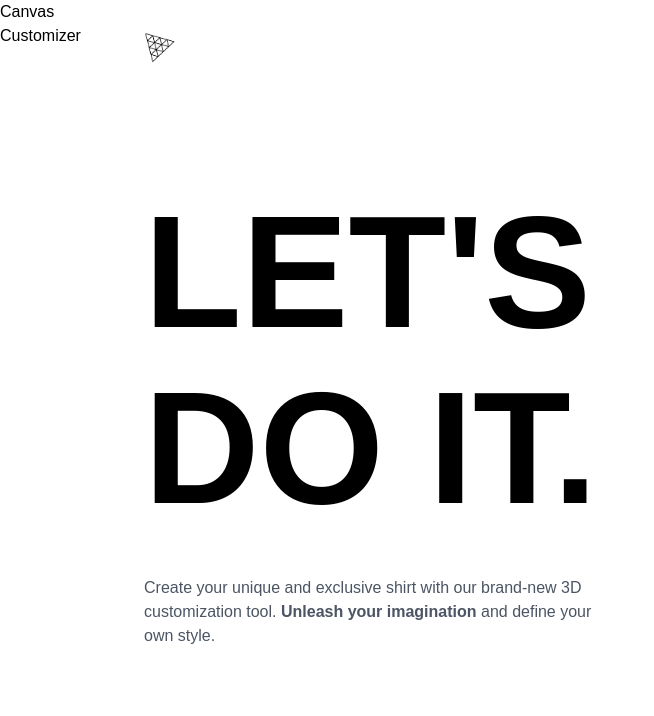
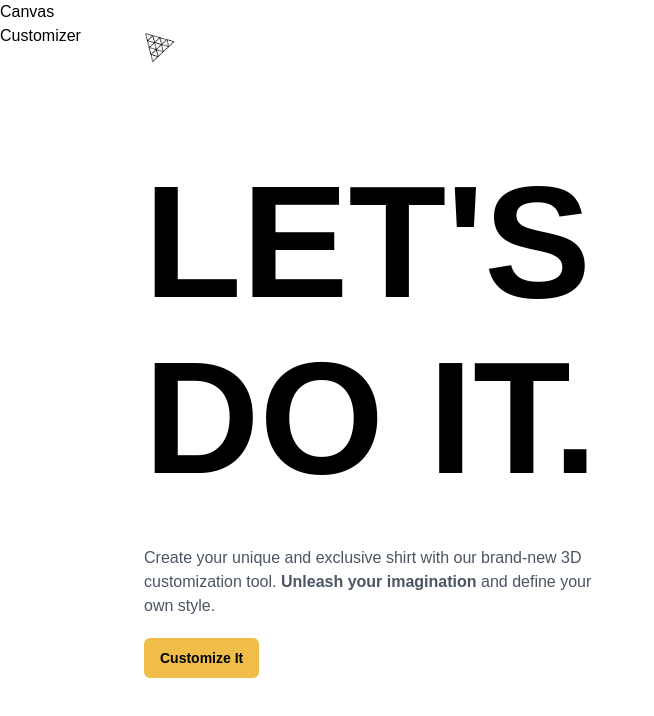
Before and after one commit to JorgeDaSilva72/AI-Powered-Threejs, a React (Vite) app in the folder client/: page / in a window 1280 px wide. Shown: the top 716 px of the page, without its empty margins (0-654 px from the left). Built offline with nearby package versions, Linux system fonts and the light colour scheme; a web font is replaced by a local one.

Commit message:
Création du composant CustomButton et fin de création de la page home

```diff
--- /dev/null
+++ b/client/src/components/CustomButton.jsx
@@ -0,0 +1,36 @@
+import React from 'react'
+import { useSnapshot } from 'valtio';
+
+import state from '../store';
+import { getContrastingColor } from '../config/helpers';
+
+const CustomButton = ({ type, title, customStyles, handleClick }) => {
+  const snap = useSnapshot(state);
+
+  const generateStyle = (type) => {
+    if(type === 'filled') {
+      return {
+        backgroundColor: snap.color,
+        color: getContrastingColor(snap.color)
+      }
+    } else if(type === "outline") {
+      return {
+        borderWidth: '1px',
+        borderColor: snap.color,
+        color: snap.color
+      }
+    }
+  }
+
+  return (
+    <button
+      className={`px-2 py-1.5 flex-1 rounded-md ${customStyles}`}
+      style={generateStyle(type)}
+      onClick={handleClick}
+    >
+      {title}
+    </button>
+  )
+}
+
+export default CustomButton
--- /dev/null
+++ b/client/src/components/index.js
@@ -0,0 +1,3 @@
+import CustomButton from "./CustomButton";
+
+export { CustomButton };
--- a/client/src/pages/Home.jsx
+++ b/client/src/pages/Home.jsx
@@ -2,6 +2,7 @@ import { motion, AnimatePresence } from "framer-motion";
 import { useSnapshot } from "valtio";
 
 import state from "../store";
+import { CustomButton } from "../components";
 
 import {
   headContainerAnimation,
@@ -38,6 +39,12 @@ const Home = () => {
                 customization tool. <strong>Unleash your imagination</strong>{" "}
                 and define your own style.
               </p>
+              <CustomButton
+                type="filled"
+                title="Customize It"
+                handleClick={() => (state.intro = false)}
+                customStyles="w-fit px-4 py-2.5 font-bold text-sm"
+              />
             </motion.div>
           </motion.div>
         </motion.section>
```
